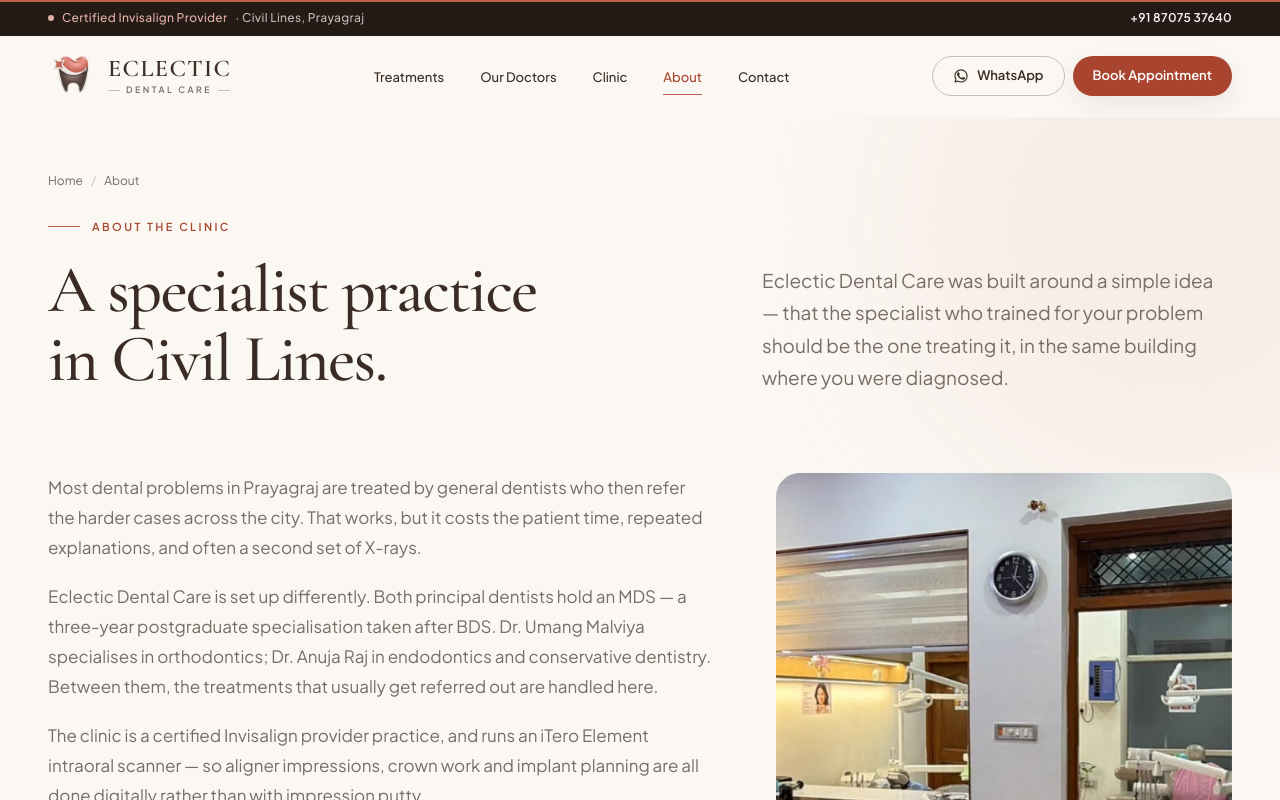
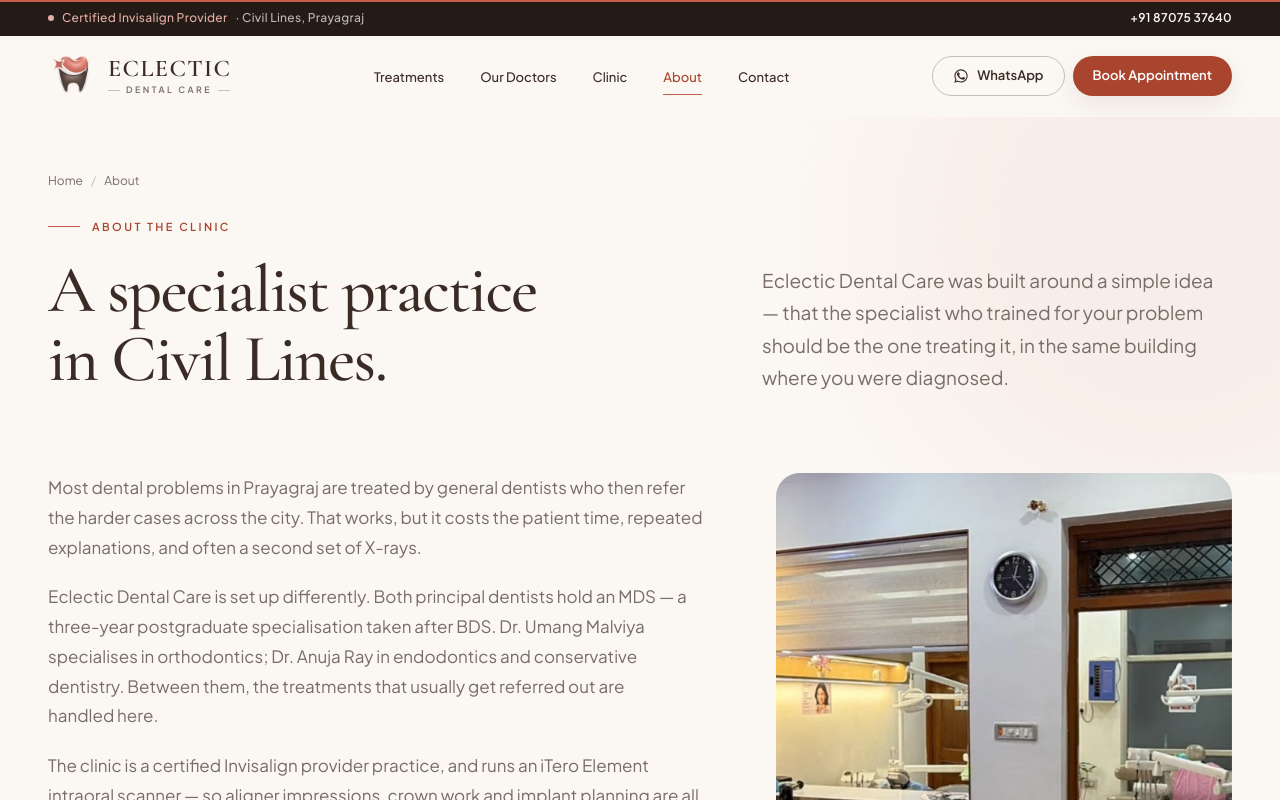
Before and after one commit to Aayush20253534/Website-EDC, a Next.js app: page /about in a window 1280 px wide. Shown: the top 800 px of the page. Built offline with nearby package versions, Linux system fonts and the light colour scheme.

Commit message:
fix: align doctor name on about page

```diff
--- a/src/app/about/page.tsx
+++ b/src/app/about/page.tsx
@@ -87,7 +87,7 @@ export default function AboutPage() {
                   Eclectic Dental Care is set up differently. Both principal
                   dentists hold an MDS — a three-year postgraduate specialisation
                   taken after BDS. Dr. Umang Malviya specialises in orthodontics;
-                  Dr. Anuja Raj in endodontics and conservative dentistry. Between
+                  Dr. Anuja Ray in endodontics and conservative dentistry. Between
                   them, the treatments that usually get referred out are handled
                   here.
                 </p>
```
